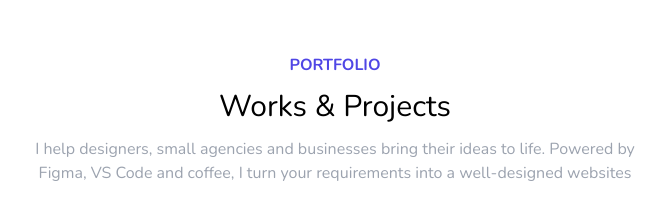
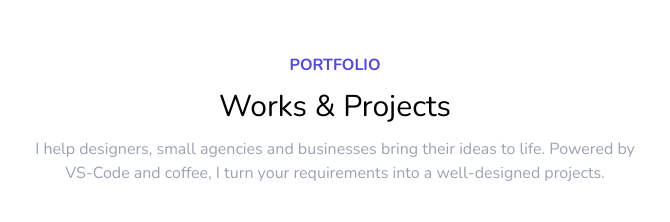
Before and after one commit to SleepyConstruter/Web-Portfolio, a website: page index.html in a window 1280 px wide. Shown: the part 2740-2962 px from the top of the page, 305-975 px from the left. Drawn offline with nearby package versions, Linux system fonts and the light colour scheme.

Commit message:
Change the services text

```diff
--- a/index.html
+++ b/index.html
@@ -271,8 +271,8 @@
           <h1 class="text-3xl dark:text-white">Works & Projects</h1>
           <p class="w-1/2 text-center text-gray-400">
             I help designers, small agencies and businesses bring their ideas to
-            life. Powered by Figma, VS Code and coffee, I turn your requirements
-            into a well-designed websites
+            life. Powered by VS-Code and coffee, I turn your requirements
+            into a well-designed projects.
           </p>
         </div>
         <!-- bottom -->
```
